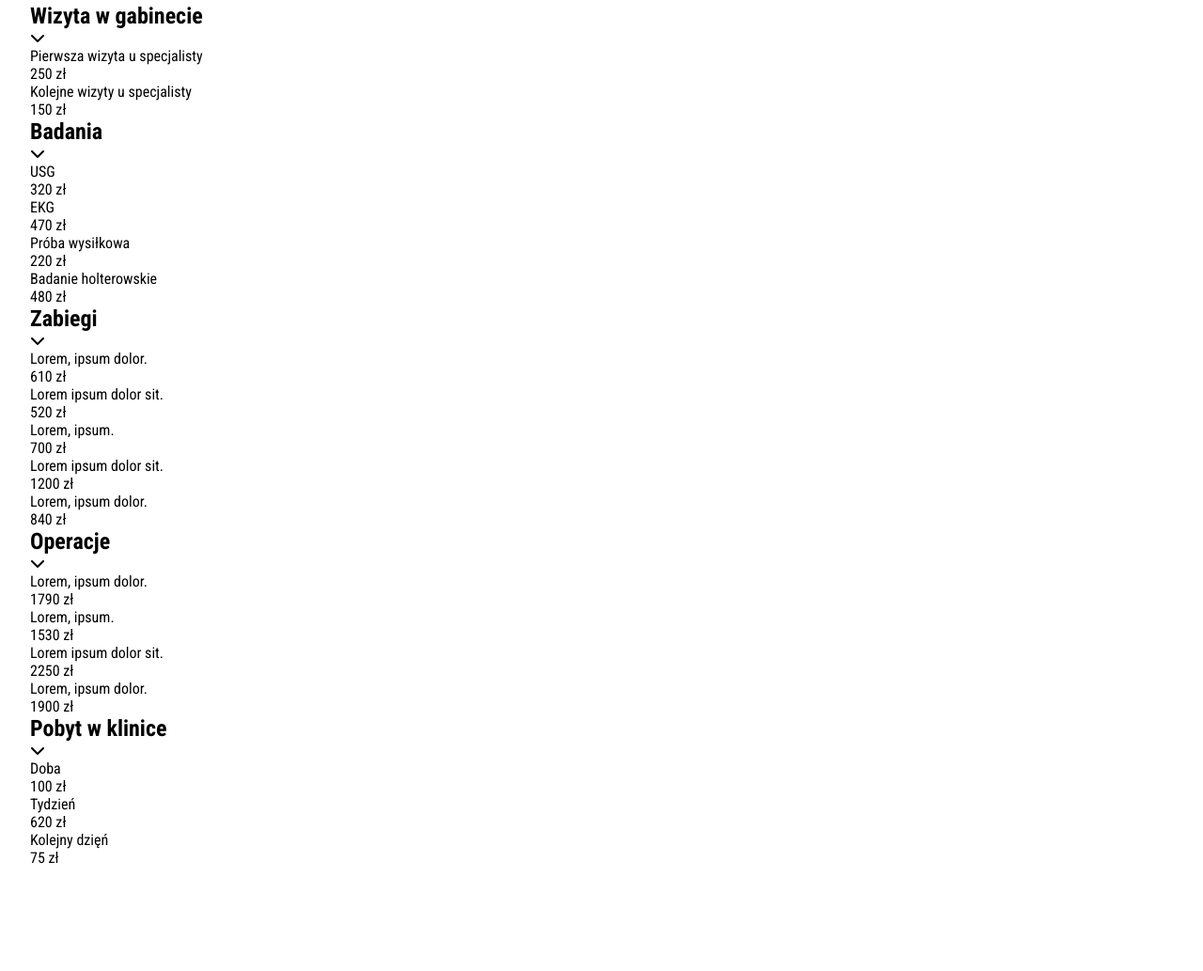
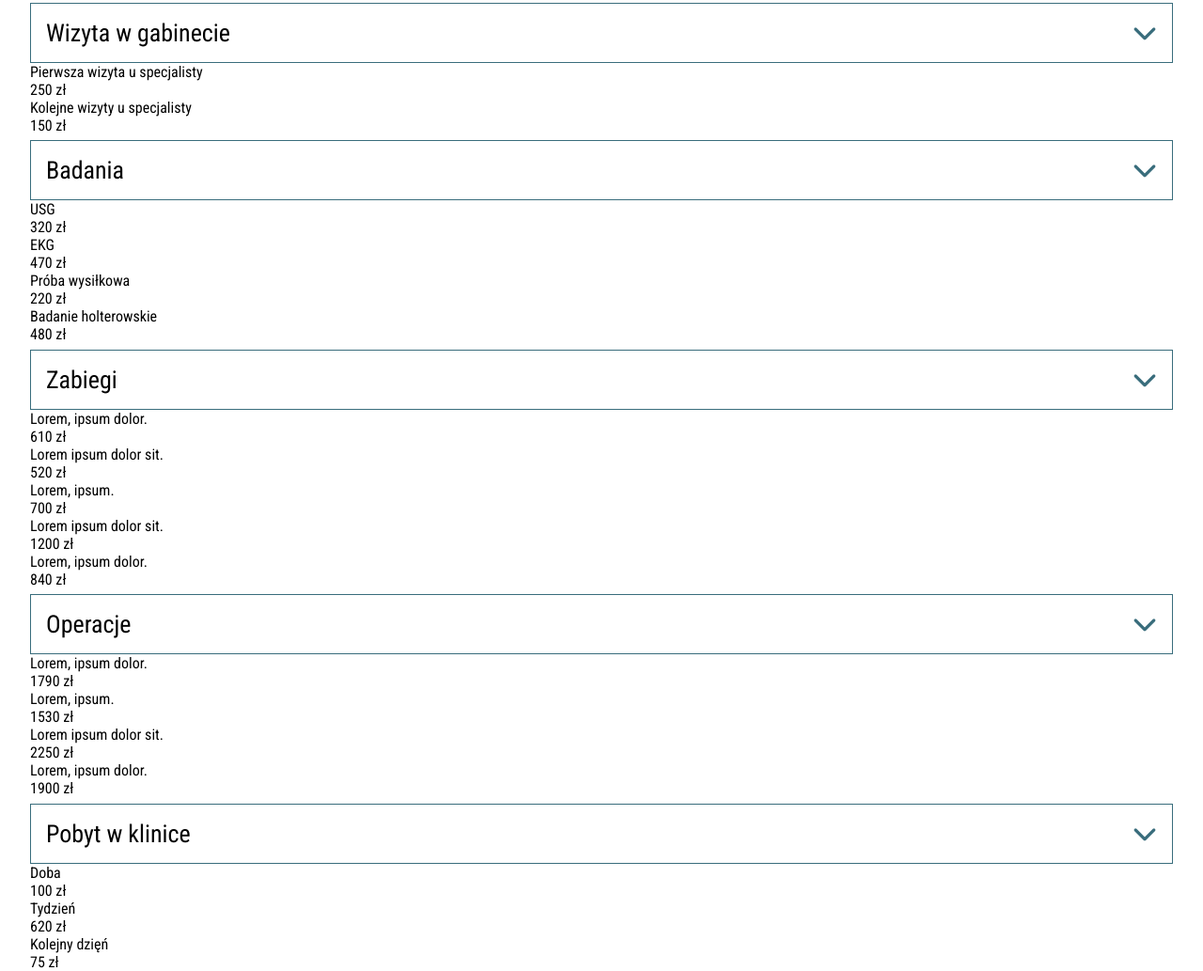
Before and after one commit to Scorpion19702022/clinic, a website: page index.html in a window 1280 px wide. Shown: the part 1837-2870 px from the top of the page at 94% size. Before the commit the page ends 2759 px from the top, so only its background shows below. Drawn offline with Linux system fonts and the light colour scheme; a web font is replaced by a local one.

Commit message:
added styles for accordionhead

```diff
--- a/index.html
+++ b/index.html
@@ -122,11 +122,11 @@
                 <h1 class="boxheading__heading">Sprawdź naszą ofertę i cennik</h1>
                 <div class="line"></div>
             </div>
-            <div class="accordion">
-                <div class="accordionbox">
+            <div class="accordionbox">
+                <div class="accordion">
                     <div class="accordionhead">
                         <h2 class="accordionhead__heading">Wizyta w gabinecie</h2>
-                        <i class="fa-solid fa-chevron-down"></i>
+                        <i class="fa-solid fa-chevron-down accordionarrow"></i>
                     </div>
                     <div class="accordioninfo">
                         <div class="accordioninfo__offer">
@@ -140,10 +140,10 @@
                     </div>
                 </div>
 
-                <div class="accordionbox">
+                <div class="accordion">
                     <div class="accordionhead">
                         <h2 class="accordionhead__heading">Badania</h2>
-                        <i class="fa-solid fa-chevron-down"></i>
+                        <i class="fa-solid fa-chevron-down accordionarrow"></i>
                     </div>
                     <div class="accordioninfo">
                         <div class="accordioninfo__offer">
@@ -165,10 +165,10 @@
                     </div>
                 </div>
 
-                <div class="accordionbox">
+                <div class="accordion">
                     <div class="accordionhead">
                         <h2 class="accordionhead__heading">Zabiegi</h2>
-                        <i class="fa-solid fa-chevron-down"></i>
+                        <i class="fa-solid fa-chevron-down accordionarrow"></i>
                     </div>
                     <div class="accordioninfo">
                         <div class="accordioninfo__offer">
@@ -194,10 +194,10 @@
                     </div>
                 </div>
 
-                <div class="accordionbox">
+                <div class="accordion">
                     <div class="accordionhead">
                         <h2 class="accordionhead__heading">Operacje</h2>
-                        <i class="fa-solid fa-chevron-down"></i>
+                        <i class="fa-solid fa-chevron-down accordionarrow"></i>
                     </div>
                     <div class="accordioninfo">
                         <div class="accordioninfo__offer">
@@ -219,10 +219,10 @@
                     </div>
                 </div>
 
-                <div class="accordionbox">
+                <div class="accordion">
                     <div class="accordionhead">
                         <h2 class="accordionhead__heading">Pobyt w klinice</h2>
-                        <i class="fa-solid fa-chevron-down"></i>
+                        <i class="fa-solid fa-chevron-down accordionarrow"></i>
                     </div>
                     <div class="accordioninfo">
                         <div class="accordioninfo__offer">
--- a/sass/style.scss
+++ b/sass/style.scss
@@ -360,6 +360,43 @@ nav {
 			opacity: 1;
 		}
 	}
+	.accordionbox {
+		width: 100%;
+		height: 70%;
+		display: flex;
+		flex-direction: column;
+		.accordion {
+			margin-bottom: 0.4em;
+			.accordionhead {
+				display: flex;
+				justify-content: space-between;
+				align-items: center;
+				padding: 1em;
+				border: 0.04em solid var(--color-mediumone);
+				cursor: pointer;
+				transition: background-color 0.3s ease-in-out;
+				&:hover {
+					background-color: var(--color-mediumone);
+				}
+				&__heading {
+					font-size: 2.6rem;
+					font-weight: 400;
+					transition: color 0.3s ease-in-out;
+				}
+				.accordionarrow {
+					font-size: 2.6rem;
+					color: var(--color-mediumone);
+					transition: color 0.3s ease-in-out;
+				}
+				&:hover .accordionhead__heading {
+					color: var(--color-white);
+				}
+				&:hover .accordionarrow {
+					color: var(--color-white);
+				}
+			}
+		}
+	}
 }
 
 @import './small';
```
Also changed, not shown: css/style.css, 1 other file.
